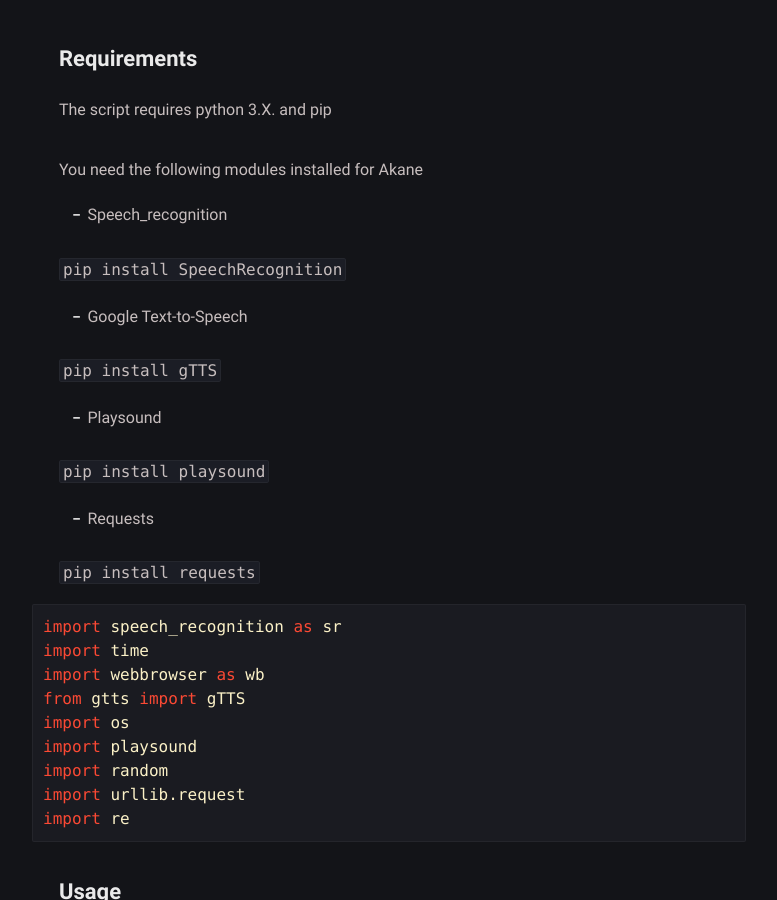
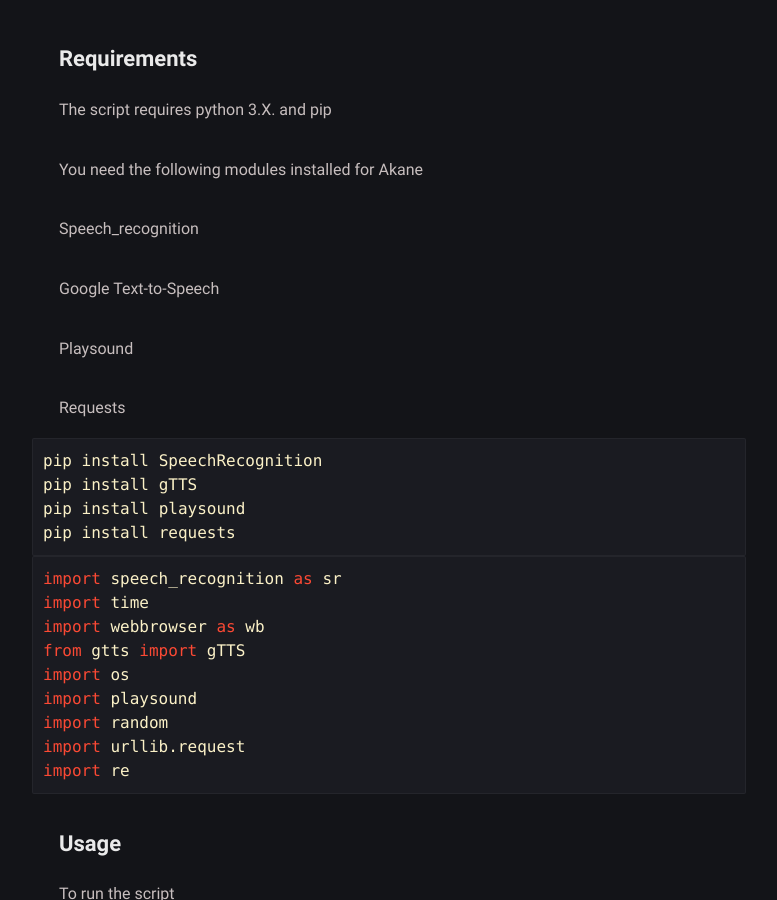
Before and after one commit to limon768/limon768.github.io, a Jekyll site: the page built from _posts/Project Akane/2022-07-07-Project-Akane.md, in a window 1280 px wide and 900 px high, scrolled down 528 px. Shown: the whole window, without its empty margins (251-1028 px from the left). Built offline with Jekyll 4.4.1, drawn with Linux system fonts in a browser that asks for light colours; some web fonts are replaced.

Commit message:
changes in Akane

````diff
--- a/_posts/Project Akane/2022-07-07-Project-Akane.md
+++ b/_posts/Project Akane/2022-07-07-Project-Akane.md
@@ -15,21 +15,21 @@ The script requires python 3.X. and pip
 
 You need the following modules installed for Akane
 
-- Speech_recognition
+Speech_recognition
 
-`pip install SpeechRecognition`
+Google Text-to-Speech
 
-- Google Text-to-Speech
+Playsound
 
-`pip install gTTS`
+Requests
 
-- Playsound
+```python
+pip install SpeechRecognition
+pip install gTTS
+pip install playsound
+pip install requests
+```
 
-`pip install playsound`
-
-- Requests
-
-`pip install requests`
 
 ```python
 import speech_recognition as sr
````
Also changed, not shown: about.md (+2 -2 lines).
